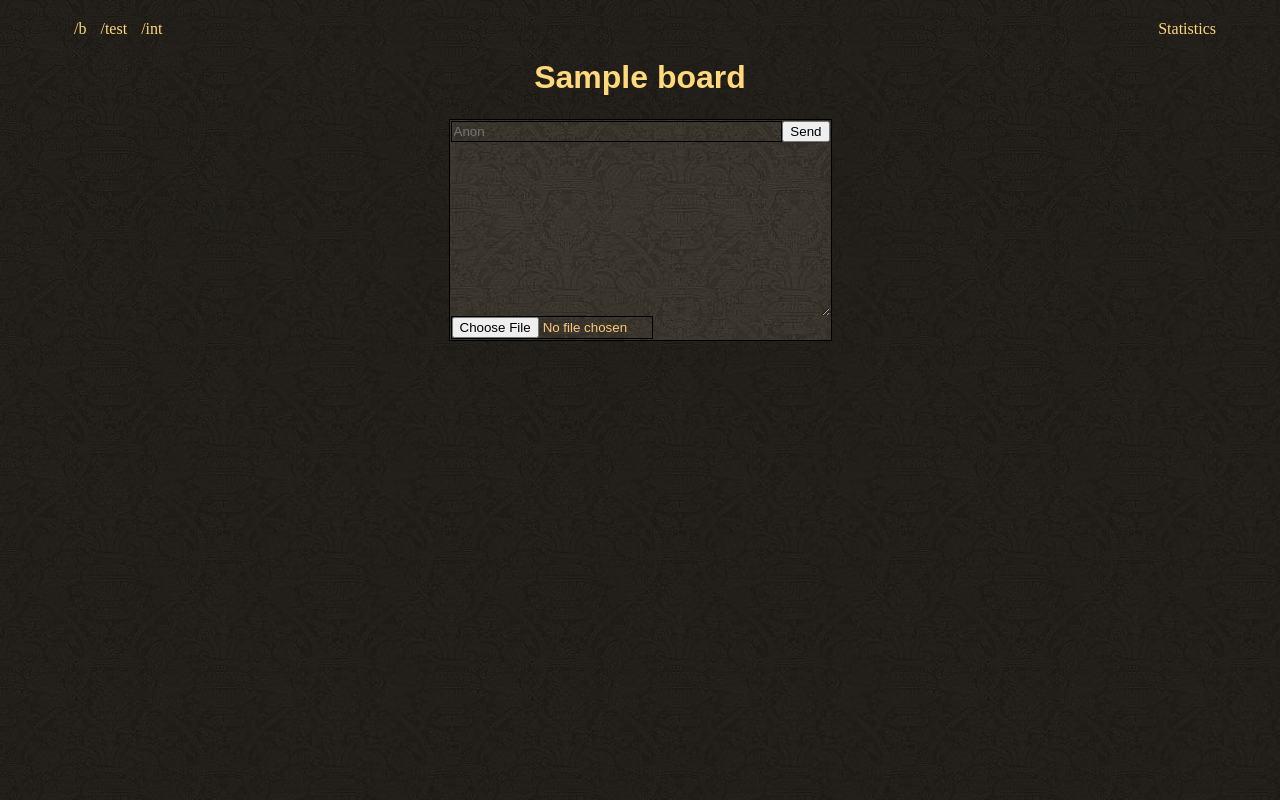
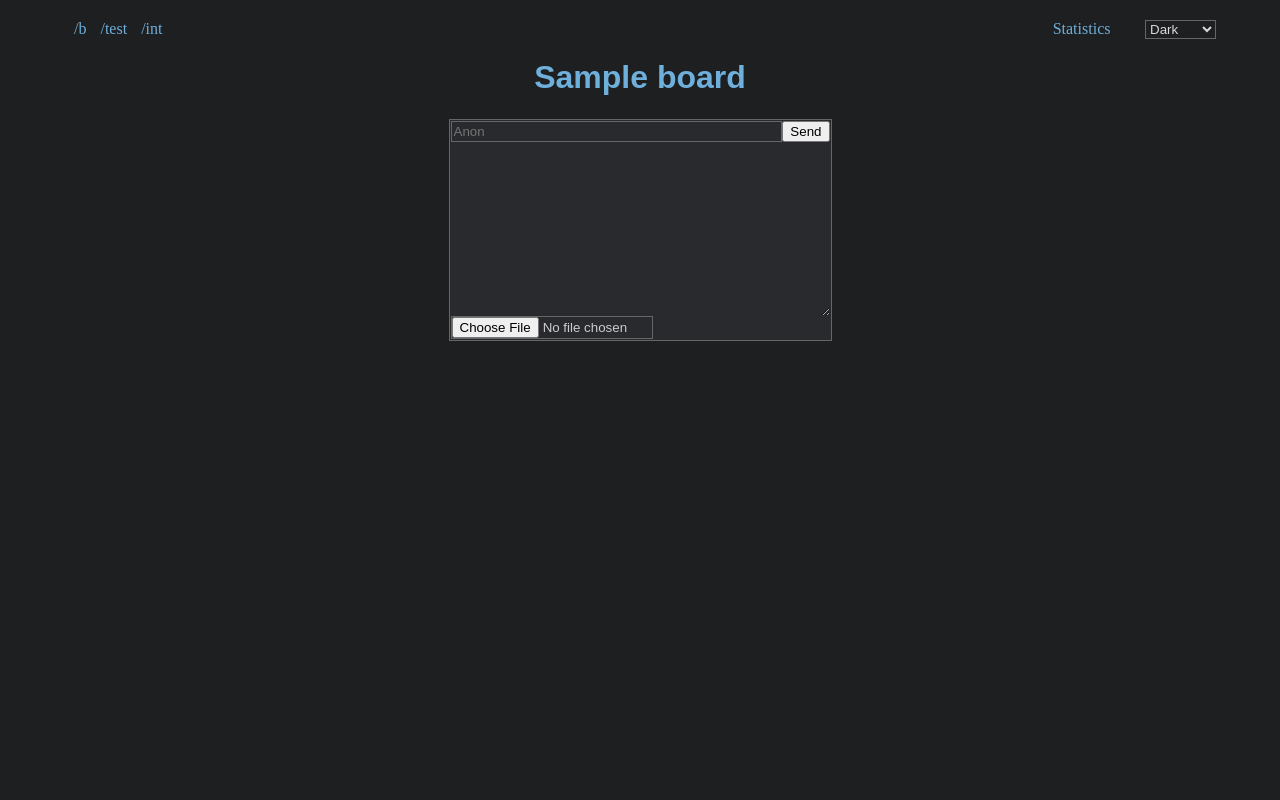
Before and after one commit to sshh0/mboard, a Django app: template templates/post_error.html in a window 1280 px wide. Run offline with Django 4.2, Linux system fonts and the light colour scheme; tables that the repository leaves empty hold one stand-in row (values such as "Sample post"); the template is opened without the code that fills it: values that come from a table or form of the project are taken from there, most other values are stand-ins (such as "Sample title", 1, 10 or a date in 2020); parts of the project's set-up code (start-up, migrations or seed data) failed here and were passed over.

Commit message:
css themes

```diff
--- /dev/null
+++ b/mboard/static/css/dark.css
@@ -0,0 +1,19 @@
+:root {
+    --body-clr: #d7d9db;
+    --bg-color: #1d1f21;
+    --post-bg: #282a2e;
+    --op-post-header-clr: #999999;
+    --post-header-clr: #999999;
+    --link-clr: #6eafdb;
+    --form-btn-clr: #6eafdb;
+    --btn-onhover: white;
+    --post-count-clr: #inherit;
+    --post-link-clr: #CCCCCC;
+    --textarea-clr: #CCCCCC;
+    --input-field: #CCCCCC;
+    --post-frm-bg: #282a2e;
+    --input-border: #666666 1px solid;
+    --post-border: #666666 1px solid;
+    --post-form-btn-bg: #333333;
+    --post-form-btn-clr: #CCCCCC;
+}
--- a/mboard/static/css/css.css
+++ b/mboard/static/css/style.css
@@ -23,17 +23,17 @@
 }
 
 body {
-    background: scroll #211F1A url('muon_bg.jpg') repeat;
+    background: var(--bg-color);
     /*min-height: 100vh;*/
     margin: 0;
-    color: #C6985C;
+    color: var(--body-clr);
 
 }
 
 .post {
     display: table;
-    background: url('muon_posts.jpg') #292825;
-    border: 1px solid #34352D;
+    background: var(--post-bg);
+    border: var(--post-border);
     padding: 10px;
     margin-top: 15px;
 }
@@ -116,8 +116,8 @@ summary {
 #postForm {
     width: max-content;
     margin: 2% auto auto;
-    background: #3E3C38 url('muon_inputs.jpg');
-    border: 1px solid black;
+    background: var(--post-frm-bg);
+    border: var(--input-border);
     padding: 1px;
 }
 
@@ -125,14 +125,14 @@ summary {
     position: fixed;
     left: 30%;
     top: 40%;
-    background: #3E3C38 url('muon_inputs.jpg');
-    border: 1px solid black;
+    background: var(--post-frm-bg);
+    border: var(--input-border);
     padding: 3px;
 }
 
 textarea {
     background: inherit;
-    color: #FEC77D;
+    color: var(--input-field);
     font-size: inherit;
     font-family: inherit;
     outline: none;
@@ -152,8 +152,8 @@ textarea {
 input {
     background: inherit;
     outline: none;
-    color: #FEC77D;
-    border: 1px solid black;
+    color: var(--input-field);
+    border: var(--input-border);
     flex-grow: 1;
 }
 
@@ -184,19 +184,14 @@ form {
     float: left;
 }
 
-a {
-    color: #FFD97A;
-    text-decoration: none
-}
-
 #showFormButton {
     font-size: large;
-    color: #FFD97A;
+    color: var(--form-btn-clr);
     cursor: pointer;
 }
 
 #showFormButton:hover {
-    color: #a74300;
+    color: var(--btn-onhover);
 }
 
 .imglink {
@@ -340,8 +330,13 @@ hr {
     box-shadow: inset 0 0 4px 1px #9B8165;
 }
 
+a {
+    color: var(--link-clr);
+    text-decoration: none;
+}
+
 a:hover {
-    color: #a74300
+    color: var(--btn-onhover);
 }
 
 .markup {
@@ -455,3 +450,11 @@ table {
     padding: 8px 8px 8px;
     background-color: rgb(85, 85, 85);
 }
+
+#theme-select {
+    float: right;
+    margin-left: 3%;
+    background: var(--bg-color);
+    border: var(--input-border);
+    color: var(--body-clr);
+}
--- a/mboard/static/js/js.js
+++ b/mboard/static/js/js.js
@@ -50,6 +50,11 @@ if ($('.threadList,.threadPage')) { // at least one class ("OR")
         $$('.quote, .reply').forEach((elmnt) => elmnt.addEventListener('click', onClick));
     }
     if ($$('.page-link').length === 1) $('.page-link').hidden = true;
+}
+
+function changeTheme(elmnt) {
+    document.getElementById('theme').href = '/static/css/' + elmnt.value + '.css';
+    localStorage.setItem('theme', elmnt.value);
 }
 
 async function submitForm(ev) {
--- a/mboard/utils.py
+++ b/mboard/utils.py
@@ -22,7 +22,7 @@ def process_post(new_post):
 def color_quoted_text(post_string):
     quoted_text = re.findall(r'^\s*&gt;.+', post_string, flags=re.MULTILINE)  # '^\s*&gt;[^&gt;].+'
     if quoted_text:
-        span = "<span style='color:#789922'>{index}</span>"
+        span = "<span style='color:#c2ad70'>{index}</span>"
         for count, index in enumerate(quoted_text):
             post_string = post_string.replace(index, span.format(index=index.strip()))
     return post_string
--- a/mboard/views.py
+++ b/mboard/views.py
@@ -16,7 +16,7 @@ from mboard.utils import process_post, spam_protection
 
 
 @never_cache  # adds headers to response to disable browser cache
-@cache_page(3600)  # cache also resets (signals.py) after saving a new post, so it's only useful under a small load
+# @cache_page(3600)  # cache also resets (signals.py) after saving a new post, so it's only useful under a small load
 def list_threads(request, board, pagenum=1):
     board = get_object_or_404(Board, board_link=board)
     if request.method == 'POST':
@@ -159,5 +159,5 @@ def info_page(request):
 @cache_page(3600)
 def catalog(request, board):
     board = get_object_or_404(Board, board_link=board)
-    threads = board.post_set.filter(thread__isnull=True).order_by('-date')[:50]
+    threads = board.post_set.filter(thread__isnull=True).order_by('-bump')[:50]
     return render(request, 'threads_catalog.html', context={'board': board, 'threads': threads})
--- a/templates/_base.html
+++ b/templates/_base.html
@@ -4,9 +4,20 @@
 <html lang="ru">
 <head>
   <meta charset="UTF-8" name="viewport" content="width=device-width, height=device-height, initial-scale=0.9">
-  <link href="{% static 'css/css.css' %}" rel="stylesheet">
+  <link id="theme" href="{% static 'css/dark.css' %}" rel="stylesheet">
+  <link href="{% static 'css/style.css' %}" rel="stylesheet">
   <link rel="icon" type="image/x-icon" href="{% static 'favicon.png' %}">
   <title>{{ thread.text|default:board|truncatechars:50 }}</title>
+  <script>
+      if (!localStorage.getItem('theme')) {
+          localStorage.setItem('theme', 'dark');
+      }
+      let theme = localStorage.getItem('theme');
+      document.getElementById('theme').href = '/static/css/' + theme + '.css';
+      window.addEventListener('DOMContentLoaded', () => {
+          document.getElementById('theme-select').value = theme;
+      })
+  </script>
 </head>
 <body>
 {% include 'header.html' %}
--- a/templates/header.html
+++ b/templates/header.html
@@ -4,6 +4,10 @@
     <a href="{% url 'mboard:list_threads' 'b' %}" style="margin-left: 10px;">/b</a>
     <a href="{% url 'mboard:list_threads' 'test' %}" style="margin-left: 10px;">/test</a>
     <a href="{% url 'mboard:list_threads' 'int' %}" style="margin-left: 10px;">/int</a>
+    <select id="theme-select" onchange="changeTheme(this)">
+      <option value="dark" selected="selected">Dark</option>
+      <option value="kovrach">Kovrach</option>
+    </select>
     <a href="{% url 'mboard:info_page' %}" style="float: right;">{% translate 'Statistics' %}</a>
   </div>
   <h1 style="text-align: center; color: #FFD97A; font-family: sans-serif">
```
Also changed, not shown: other parts of mboard/static/css/style.css (+10 -15 lines), mboard/static/css/kovrach.css (added, +23 -0 lines), README.md, mboard/static/js/popper.min.js, 1 other file.
